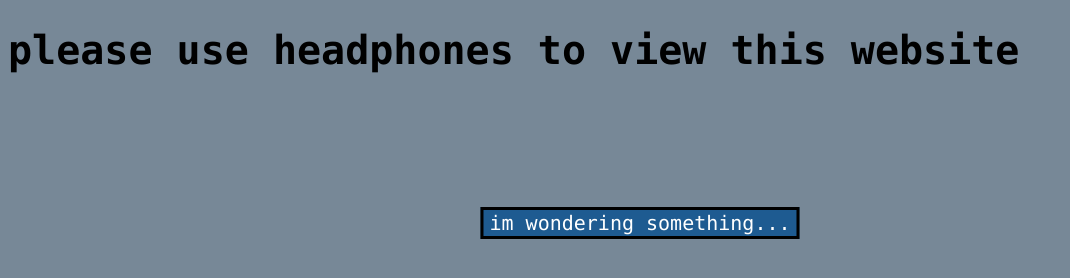
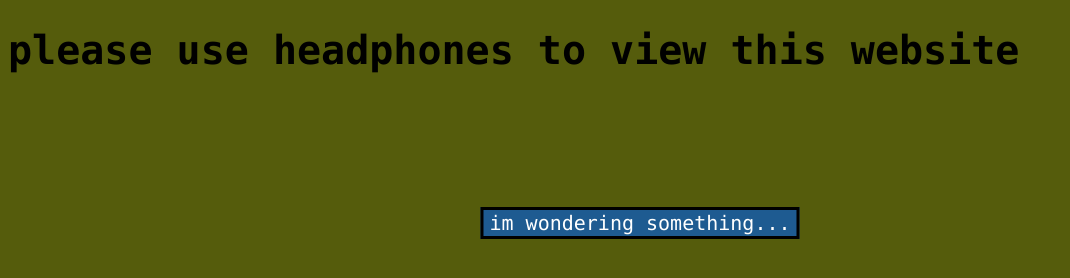
Before and after one commit to marmaclay/maclay-internetart-final, a plain HTML site: page index.html in a window 1280 px wide. Both pictures are taken after a click on the button "im wondering something...". Shown: the whole page, without its empty margins (0-1070 px from the left). Drawn offline with Linux system fonts and the light colour scheme.

Commit message:
button works

```diff
--- a/index.html
+++ b/index.html
@@ -6,7 +6,7 @@
     <style>
       body {
         background-color: #6399C8;
-        animation: clickme 40s 1;
+        animation: clickme 40s 0;
         background-attachment: fixed;
         background-size: cover;
       }
@@ -29,7 +29,7 @@
       }
 
       button:hover {
-        background-color: #BECEDC;
+        background-color: #548ABA;
         cursor: pointer;
       }
 
@@ -75,9 +75,20 @@
         <button>im wondering something...</button>
       </div>
     </div>
-    </p>
+    <div class="hidden">
+    </div>
     <script type="text/javascript">
+      const btn = document.querySelector('button');
 
+      function random(number) {
+        return Math.floor(Math.random() * (number + 1));
+      }
+
+      btn.onclick = function() {
+        const rndCol = 'rgb(' + random(255) + ',' + random(255) + ',' + random(255) + ')';
+        document.body.style.backgroundColor = rndCol;
+      }
     </script>
+  </p>
   </body>
 </html>
```
